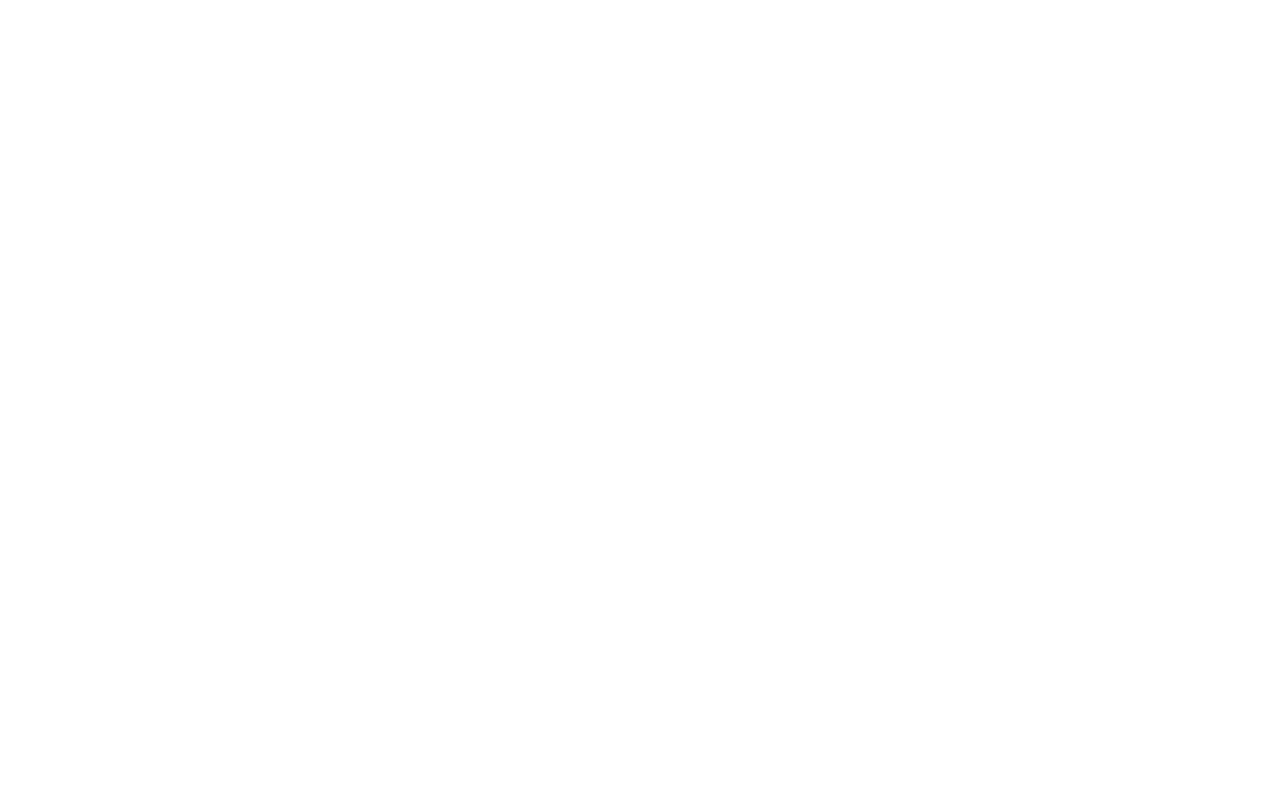
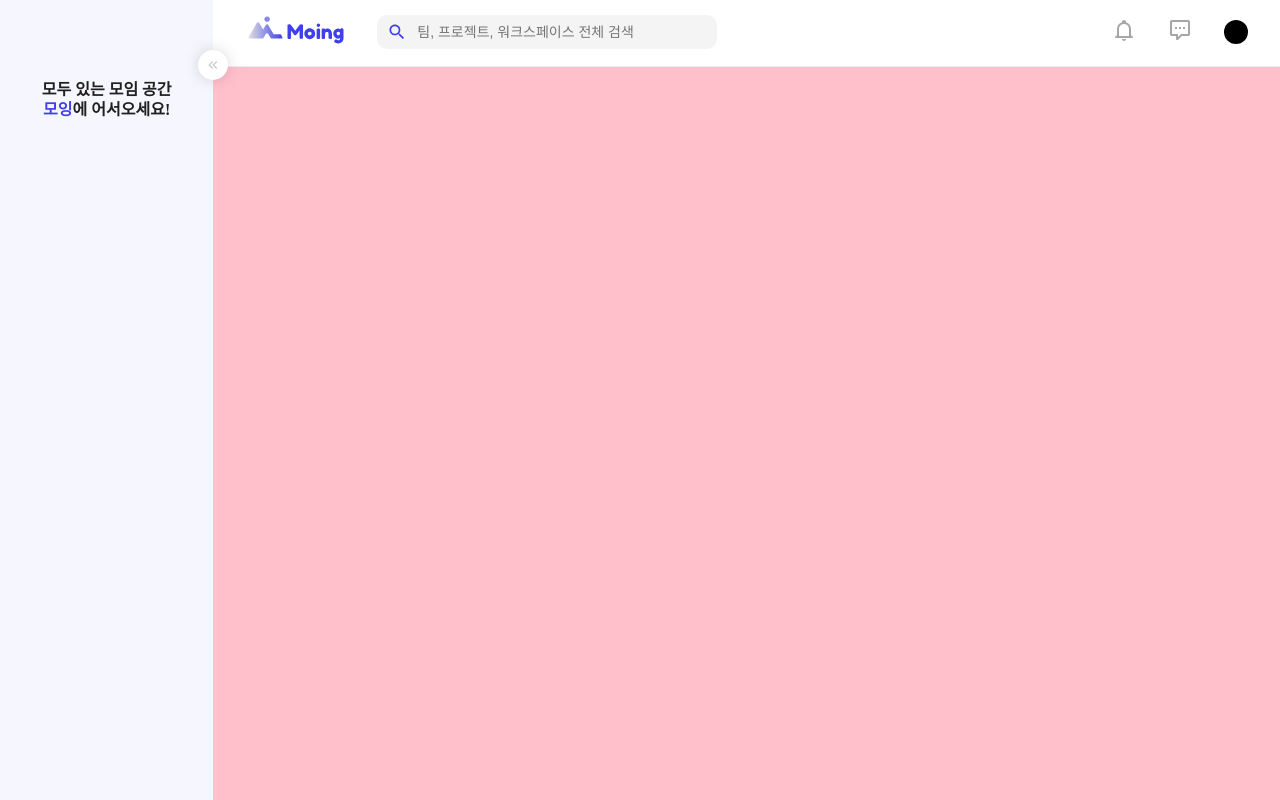
Before and after one commit to Moing-project/Moing-Workspace-FE, a React (Create React App) app: page /Kanban in a window 1280 px wide. Built offline with nearby package versions, Linux system fonts and the light colour scheme.

Commit message:
[add] 페이지 레이아웃 설정

```diff
--- a/src/App.tsx
+++ b/src/App.tsx
@@ -10,13 +10,13 @@
 import WorkspaceLayout from "./layout/WorkspaceLayout";
 
 function App() {
-  const location = window.location;
-  const isMoingSpace = location.hostname.startsWith("moingspace");
+  // const location = window.location;
+  // const isMoingSpace = location.hostname.startsWith("moingspace");
 
   const hasToken = localStorage.getItem("Authorization") !== null;
 
   // "moingspace" 서브도메인에 접속하면 다른 URL로 리다이렉트
-  if (isMoingSpace) {
+  // if (isMoingSpace) {
   return (
     <>
       <Routes>
@@ -32,7 +32,7 @@
       </Routes>
     </>
   );
-  } else return null;
+  // } else return null;
 }
 
 export default App;
--- a/src/layout/WorkspaceLayout.tsx
+++ b/src/layout/WorkspaceLayout.tsx
@@ -60,12 +60,12 @@
     /* flex: 4; */
     transition: flex 0.3s ease-in-out;
 
-    main {
+    /* main {
       height: 100vh;
       display: flex;
       justify-content: center;
       padding-top: 20vh;
-    }
+    } */
   }
 `;
 
--- a/src/page/Kanban.tsx
+++ b/src/page/Kanban.tsx
@@ -1,5 +1,17 @@
 // 모달 작업 요기서 !!
+import styled from "styled-components";
 
 export default function Kanban() {
-  return <main>칸반</main>;
+  return (
+    <KanbanLayoutMain>
+      <div></div>
+    </KanbanLayoutMain>
+  );
 }
+
+const KanbanLayoutMain = styled.main`
+  height: 100vh;
+  display: flex;
+  justify-content: center;
+  background: pink;
+`;
--- a/src/page/issue/Issue.tsx
+++ b/src/page/issue/Issue.tsx
@@ -1,3 +1,12 @@
+import styled from "styled-components";
+
 export default function Issue() {
-  return <main>이슈</main>;
+  return <IssueLayoutMain>이슈</IssueLayoutMain>;
 }
+
+const IssueLayoutMain = styled.main`
+  height: 100vh;
+  display: flex;
+  justify-content: center;
+  background: pink;
+`;
```
Also changed, not shown: 2 other files (tests, documents, lock files or other folders). Lines whose indentation alone changed are shown as unchanged.
